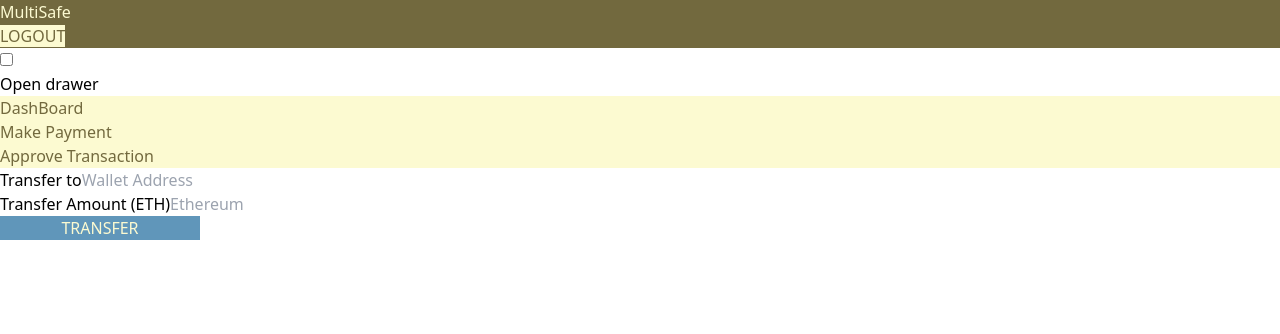
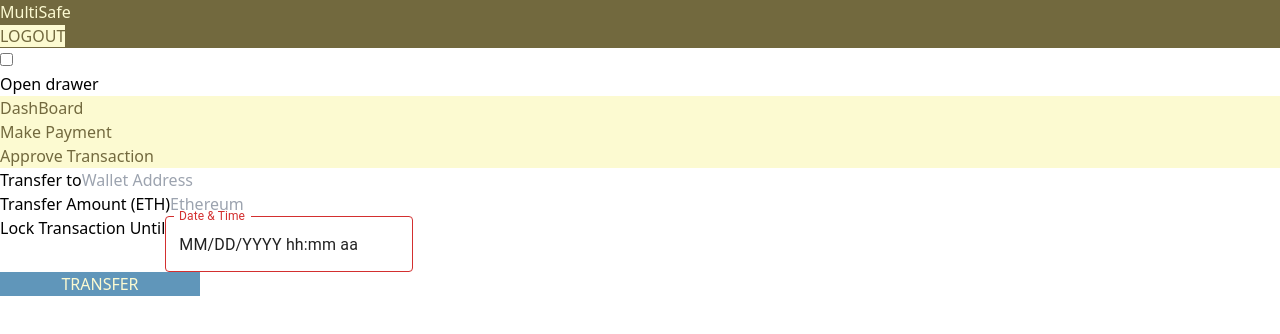
Before and after one commit to arushisingh0209/MultiSafe, a React (Create React App) app: page /makepayment in a window 1280 px wide. Shown: the top 334 px of the page. Built offline with nearby package versions, Linux system fonts and the light colour scheme.

Commit message:
Mid Commit after dry run

```diff
--- a/src/components/ApproveTransaction/ApproveTransaction.js
+++ b/src/components/ApproveTransaction/ApproveTransaction.js
@@ -17,7 +17,7 @@ const ApproveTransaction = () => {
     if (contractData) {
       const multiSig = await new web3.eth.Contract(smartContract.abi, contractData.address);
       //CHANGE 0 TO SELECTED
-      const submit = await multiSig.methods.confirmTransaction(2).send({
+      const submit = await multiSig.methods.confirmTransaction(1).send({
         from: localStorage.getItem('userWallet'),
         address: contractData.address,
       });
--- a/src/components/Home/Home.js
+++ b/src/components/Home/Home.js
@@ -48,7 +48,7 @@ const Home = () => {
 
     useEffect(() => {
         loadBlockchain();
-    });
+    },[]);
 
     return (
 
--- a/src/components/MakePayment/MakePayment.js
+++ b/src/components/MakePayment/MakePayment.js
@@ -2,22 +2,19 @@ import React, { useState, useEffect } from "react";
 import smartContract from '../../truffle_abis/MultiSignature.json';
 import axios from "axios";
 import Web3 from 'web3';
+import { LocalizationProvider } from '@mui/x-date-pickers';
+import { AdapterDayjs } from '@mui/x-date-pickers/AdapterDayjs'
+import { DateTimePicker } from '@mui/x-date-pickers';
 import NavBar from "../NavBar";
 import Sidebar from "../SideBar";
 
 const MakePayment = () => {
   const [receiver, setReceiver] = useState("");
   const [amount, setAmount] = useState();
+  const [executeAt, setExecuteAt] = useState('');
 
   const handleReceiver = (event) => {
     setReceiver(event.target.value);
-
-    // Ensure the value starts with "0x"
-    // if (!newValue.startsWith("0x")) {
-    //   newValue = "0x" + newValue;
-    // }
-
-    // setWalletId(newValue);
   };
 
   const handleAmount = (event) => {
@@ -91,6 +88,7 @@ const MakePayment = () => {
                             required
                           />
                         </div>
+
                         <div className="form-control">
                           <label className="label">
                             <span className="label-text">Transfer Amount (ETH)</span>
@@ -104,18 +102,29 @@ const MakePayment = () => {
                             required
                           />
                         </div>
+
+                        <div>
+                          <div className="form-control">
+                            <label className="label">
+                              <span className="label-text">
+                                Lock Transaction Until
+                              </span>
+                            </label>
+                            <LocalizationProvider dateAdapter={AdapterDayjs}>
+                              <DateTimePicker
+                                // defaultValue={dayjs('2022-04-17T15:30')}
+                                label='Date & Time'
+                                value={executeAt}
+                                onChange={setExecuteAt}
+                              />
+                            </LocalizationProvider>
+                          </div>
+                        </div>
+
                       </div>
                     </div>
 
-                    <div>
-                      {/* <button
-                        className="btn btn-primary"
-                        style={{ backgroundColor: "#6096BA" }}
-                        onClick={handleExecute}
-                      >
-                        TRANSFER
-                      </button> */}
-                    </div>
+
                   </form>
                 </div>
               </div>
```
Also changed, not shown: src/truffle_abis/Migrations.json, src/truffle_abis/MultiSignature.json.
